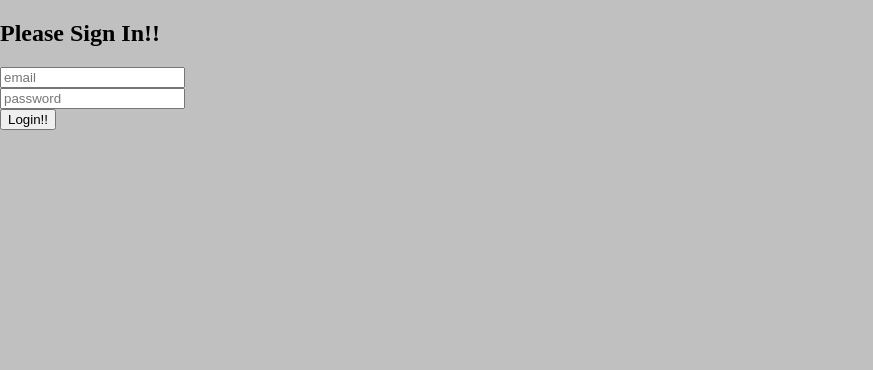
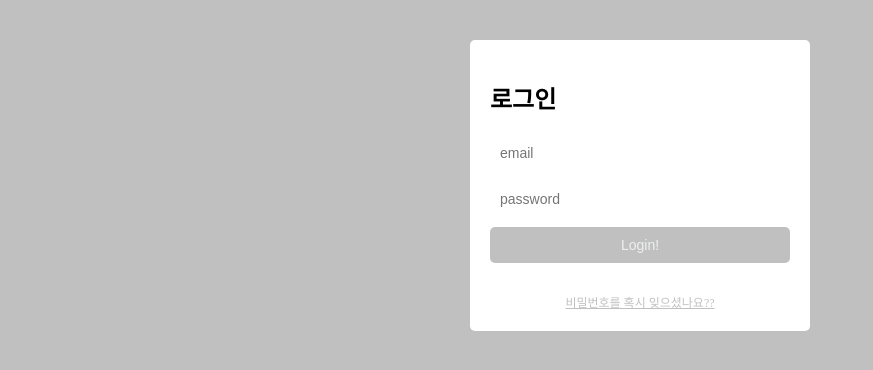
Before and after one commit to bnk159hair/-SE_Project3, a React (Create React App) app in the folder client/: page /login in a window 1280 px wide. Shown: the top 370 px of the page, without its empty margins (0-873 px from the left). Built offline with nearby package versions, Linux system fonts and the light colour scheme.

Commit message:
[Update] page routing 수정

```diff
--- a/client/src/Main.js
+++ b/client/src/Main.js
@@ -1,4 +1,5 @@
 import React, {useState, useEffect} from 'react';
+import { Link } from 'react-router-dom';
 import './App.css';
 
 import ProductInfo from './components/ProductInfo';
@@ -17,7 +18,7 @@ function Main() {
     return (
         <div className="App">
             <NavBar imageLink="./images/glass.png"/>
-            <MainImage />
+            <MainImage imageSrc="./images/background1.png" />
 
             <div className="productList">
                 <ProductInfo imageLink="./images/logo192.png" productName="samsung" date="2022/04/05" />
@@ -25,7 +26,7 @@ function Main() {
                 <ProductInfo imageLink="./images/logo192.png" productName="korea" date="2021/03/01" />
                 <ProductInfo imageLink="./images/logo192.png" productName="korea" date="2021/03/01" />
             </div>
-
+            <Link to='/login'>로그인 이동</Link>
         </div>
     );
 }
--- a/client/src/components/LoginPage.js
+++ b/client/src/components/LoginPage.js
@@ -1,31 +1,43 @@
 import React, {useEffect, useState} from 'react';
+import './LoginPage.css';
 
 const Login = (props) => {
     const [email, setEmail] = useState('');
     const [password, setPassword] = useState('');
 
-
+    const onClickLogin = () => {
+        alert(email);
+        // 여기서 아이디와 비밀번호를 확인하는 로직 구현해야.
+    }
 
     return(
-        <div>
-            <form className="form-signin">
-                <h2>Please Sign In!!</h2>
+        <div className="form-signin">
+            <form>
+                <h2>로그인</h2>
                 <input
+                className="text_field"
                 type="email"
                 placeholder='email'
                 value={email}
                 onChange={(event)=>{setEmail(event.target.value);}}
                 />
-                <br />
                 <input
-                email='password'
+                className="text_field"
+                type='password'
                 placeholder ='password'
                 value={password}
                 onChange={(event)=>{setPassword(event.target.value);}}
                 />
-                <br />
-                <button type='submit'>Login!!</button>
+                <input
+                type='submit'
+                className="submit_btn"
+                value="Login!"
+                onClick={onClickLogin}
+                />
             </form>
+            <div class="link">
+                <a href="">비밀번호를 혹시 잊으셨나요??</a>
+            </div>
 
         </div>
     );
--- a/client/src/components/NavBar.js
+++ b/client/src/components/NavBar.js
@@ -1,5 +1,5 @@
 import React from 'react';
-import {Link} from 'react-router-dom';
+import { Link } from 'react-router-dom';
 
 const NavBar = () => {
 
@@ -37,10 +37,10 @@ const NavBar = () => {
 
             </div>
             <div className="container">
-                <div className="item">Contact</div>
-                <div className="item">Shop</div>
-                <div className="item">Cart</div>
-                <div className="item">Login</div>
+                <div className="category">Contact</div>
+                <div className="category">Shop</div>
+                <div className="category">Cart</div>
+                <Link to='/login' className="category">Login</Link>
             </div>
         </div>
     );
```
